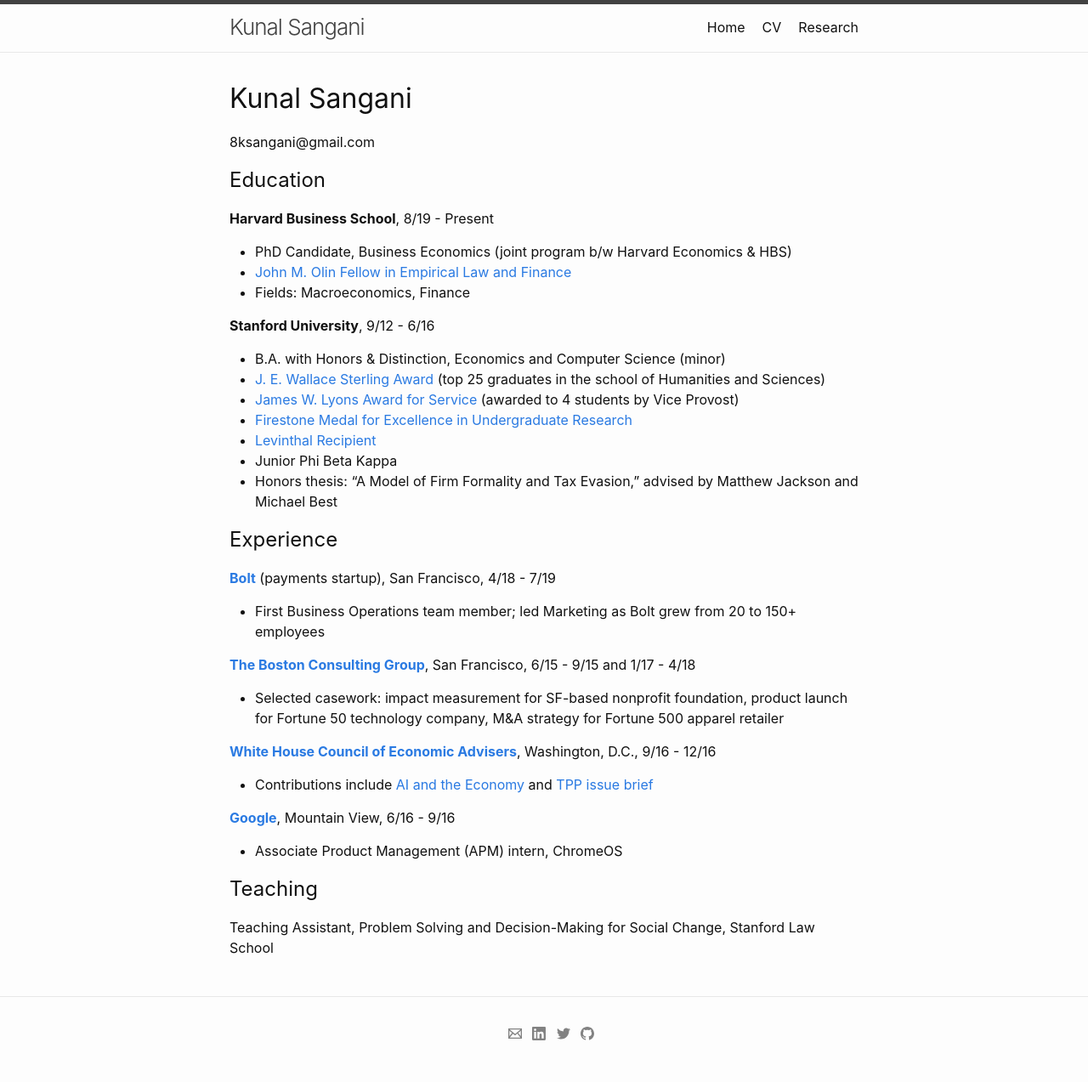
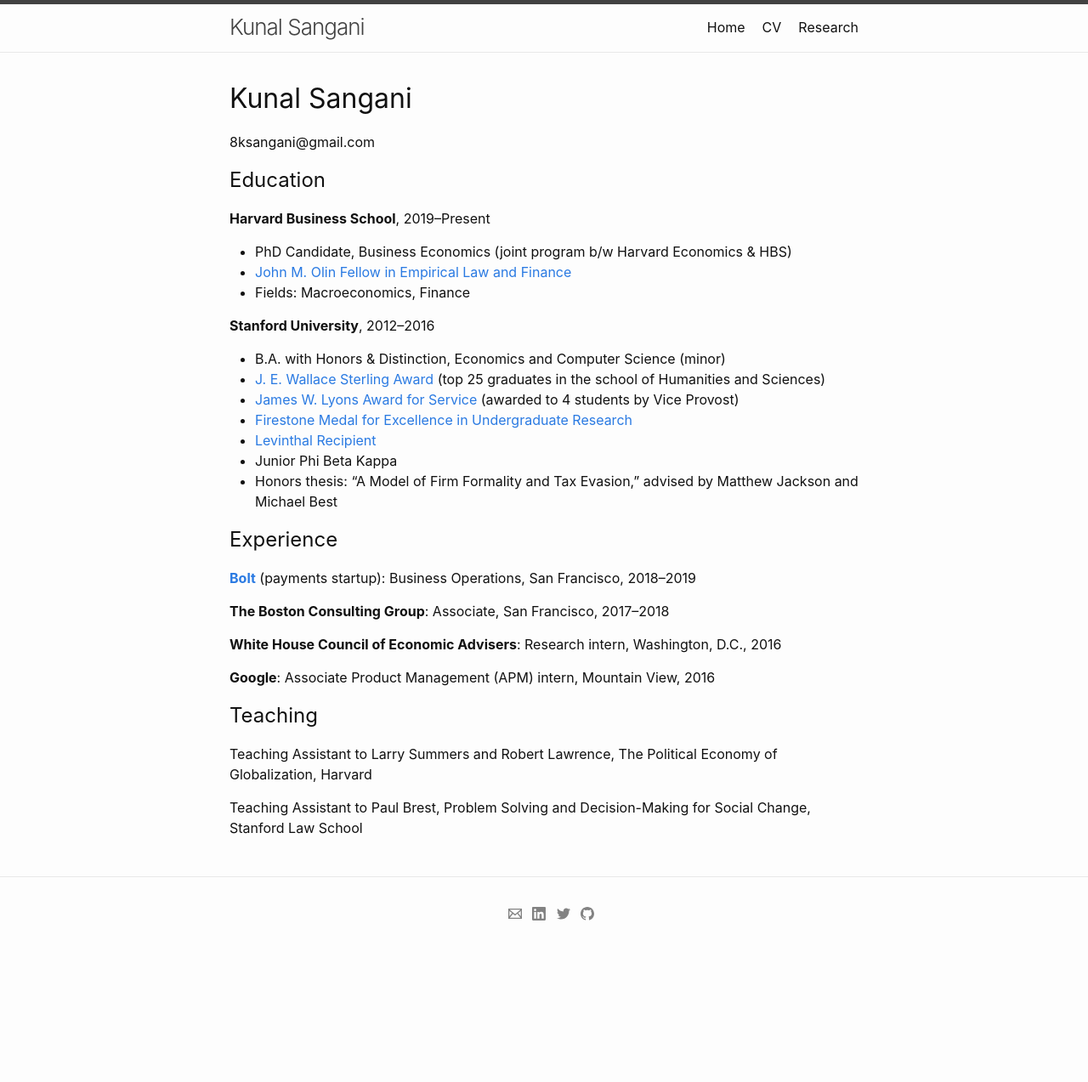
Before and after one commit to kunalsangani/kunalsangani.github.io, a Jekyll site: the page built from cv.markdown, in a window 1280 px wide. Shown: the whole page at 85% size. Built offline with Jekyll 4.4.1, drawn with Linux system fonts in a browser that asks for light colours; nearby versions of some CDN libraries; after the commit the page ends 1132 px from its top, so only the background shows below that.

```diff
--- a/_includes/research.html
+++ b/_includes/research.html
@@ -9,6 +9,9 @@
 					<strong>{{ entry.title }}</strong><br>
 					{% if entry.coauthors %}
 						with {{ entry.coauthors }}<br>
+					{% endif %}
+					{% if entry.status %}
+						<i>{{ entry.status }}</i><br>
 					{% endif %}
 					{% if entry.links %}
 						{% for link in entry.links %}
--- a/cv.markdown
+++ b/cv.markdown
@@ -14,12 +14,12 @@ order: 2
 
 ## Education
 
-**Harvard Business School**, 8/19 - Present
+**Harvard Business School**, 2019&ndash;Present
 - PhD Candidate, Business Economics (joint program b/w Harvard Economics & HBS)
 - [John M. Olin Fellow in Empirical Law and Finance](https://pcg.law.harvard.edu/fellows/kunal-sangani/)
 - Fields: Macroeconomics, Finance
 
-**Stanford University**, 9/12 - 6/16
+**Stanford University**, 2012&ndash;2016
 - B.A. with Honors & Distinction, Economics and Computer Science (minor)
 - [J. E. Wallace Sterling Award](https://humsci.stanford.edu/current-students/sterling-award-undergraduates) (top 25 graduates in the school of Humanities and Sciences)
 - [James W. Lyons Award for Service](https://news.stanford.edu/thedish/2016/06/01/students-organizations-advisers-recognized-for-service-activities/) (awarded to 4 students by Vice Provost)
@@ -31,18 +31,16 @@ order: 2
 
 ## Experience
 
-[**Bolt**](https://bolt.com) (payments startup), San Francisco, 4/18 - 7/19
-- First Business Operations team member; led Marketing as Bolt grew from 20 to 150+ employees
+[**Bolt**](https://bolt.com) (payments startup): Business Operations, San Francisco, 2018&ndash;2019
 
-[**The Boston Consulting Group**](https://bcg.com), San Francisco, 6/15 - 9/15 and 1/17 - 4/18
-- Selected casework: impact measurement for SF-based nonprofit foundation, product launch for Fortune 50 technology company, M&A strategy for Fortune 500 apparel retailer
+**The Boston Consulting Group**: Associate, San Francisco, 2017&ndash;2018
 
-[**White House Council of Economic Advisers**](https://obamawhitehouse.archives.gov/sites/default/files/docs/ERP_2016_Book_Complete%20JA.pdf), Washington, D.C., 9/16 - 12/16
-- Contributions include [AI and the Economy](https://obamawhitehouse.archives.gov/sites/whitehouse.gov/files/documents/Artificial-Intelligence-Automation-Economy.PDF) and [TPP issue brief](https://obamawhitehouse.archives.gov/sites/default/files/page/files/201611_cost_of_tpp_delay_issue_brief.pdf)
+**White House Council of Economic Advisers**: Research intern, Washington, D.C., 2016
 
-[**Google**](https://careers.google.com/programs/apm/), Mountain View, 6/16 - 9/16
-- Associate Product Management (APM) intern, ChromeOS
+**Google**: Associate Product Management (APM) intern, Mountain View, 2016
 
 ## Teaching
 
-Teaching Assistant, Problem Solving and Decision-Making for Social Change, Stanford Law School
+Teaching Assistant to Larry Summers and Robert Lawrence, The Political Economy of Globalization, Harvard
+
+Teaching Assistant to Paul Brest, Problem Solving and Decision-Making for Social Change, Stanford Law School
--- a/index.markdown
+++ b/index.markdown
@@ -10,8 +10,8 @@ order: 1
 
 ![Kunal Sangani headshot](/assets/images/kunalsangani_headshot_cropped.jpeg){:class='kunal'}
 
-I'm a PhD candidate in Business Economics at Harvard. My research relates to productivity, inflation, and firm behavior.
+I'm a PhD candidate in Business Economics at Harvard, with interests in macroeconomics and finance. My work relates to aggregate productivity, inflation, and firm behavior.
 
-Previously, I worked at [Bolt](https://bolt.com), a payments startup in San Francisco, and the [Boston Consulting Group](https://bcg.com). Other stints include [Google](https://careers.google.com/programs/apm/) and the [Council of Economic Advisers](https://obamawhitehouse.archives.gov/sites/default/files/docs/ERP_2016_Book_Complete%20JA.pdf).
+Previously, I worked at Bolt, a payments startup in San Francisco, and the Boston Consulting Group.
 
 You can contact me by [email](mailto:8ksangani@gmail.com), or connect  on [Twitter](https://twitter.com/ksangani8) or [LinkedIn](https://www.linkedin.com/in/kunalsangani/).
```
Also changed, not shown: _data/research.yml (+25 -30 lines).
